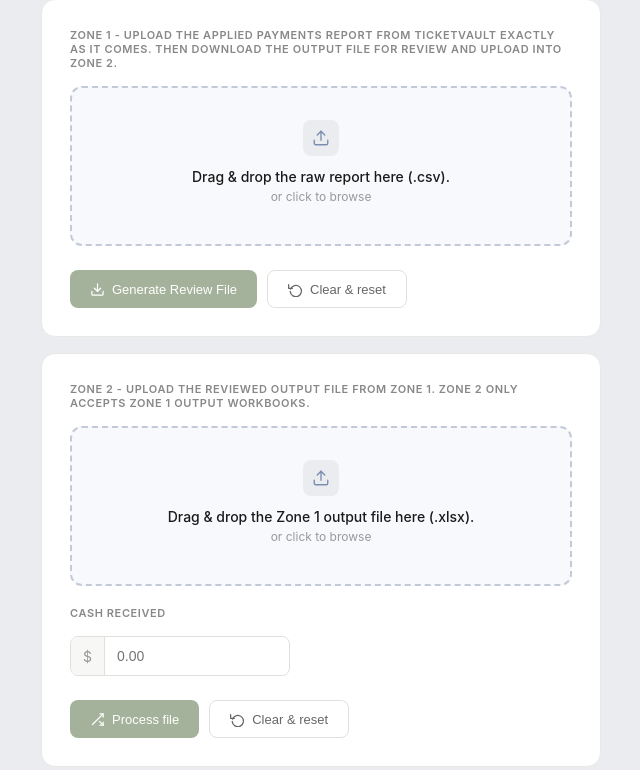
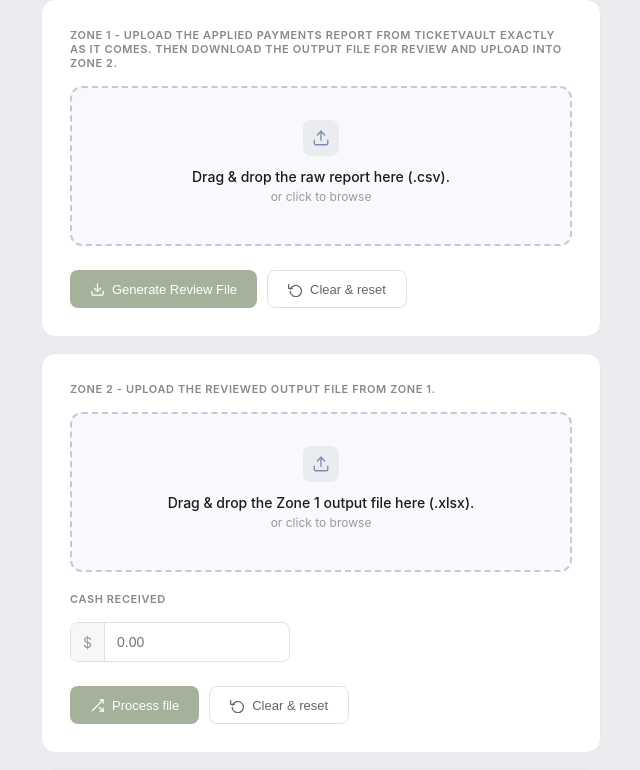
Before and after one commit to ysaccounting/Applied-Payments, a Flask app: page / in a window 1280 px wide. Shown: the part 100-870 px from the top of the page, without its empty margins (319-959 px from the left). Run offline with Flask 3, Linux system fonts and the light colour scheme; parts of the project's set-up code (start-up, migrations or seed data) failed here and were passed over.

Commit message:
Update index.html

```diff
--- a/templates/index.html
+++ b/templates/index.html
@@ -111,7 +111,7 @@
 
   <!-- Upload card -->
   <div class="card">
-    <div class="section-label">Zone 2 - Upload the reviewed output file from Zone 1. Zone 2 only accepts Zone 1 output workbooks.</div>
+    <div class="section-label">Zone 2 - Upload the reviewed output file from Zone 1.</div>
 
     <div class="drop-zone" id="dropZone"
          onclick="document.getElementById('fileInput').click()"
```
